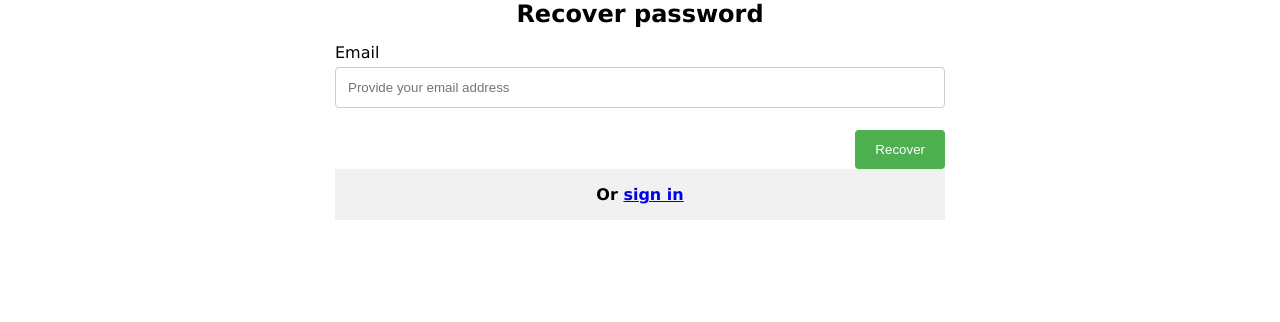
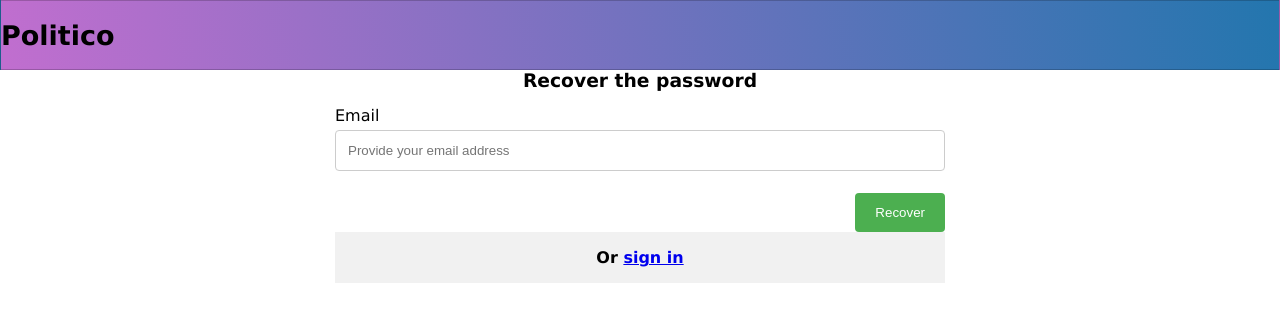
Before and after one commit to AJAkimana/politico, a plain HTML site: page UI/recoverpwd.html in a window 1280 px wide. Drawn offline with Linux system fonts and the light colour scheme.

Commit message:
Add header on auth pages

```diff
--- a/UI/recoverpwd.html
+++ b/UI/recoverpwd.html
@@ -7,10 +7,12 @@
 		<link rel="stylesheet" type="text/css" href="../public/css/style.css">
 	</head>
 	<body>
-		<header>
-			<h2 class="text-center">Recover password</h2>
-		</header>
-
+		<div class="navbar">
+			<h2 class="text-center">Politico</h2>
+		</div>
+		<div class="row">
+			<h3 class="text-center">Recover the password</h3>
+		</div>
 		<div class="row">
 			<div class="col-smt-12 col-tab-2 col-lap-3 col-dsk-3"></div>
 			<div class="col-smt-12 col-tab-8 col-lap-6 col-dsk-6">
--- a/public/navselect.js
+++ b/public/navselect.js
@@ -2,6 +2,5 @@ let mainNav = document.getElementById('js-menu');
 let navBarToggle = document.getElementById('js-navbar-toggle');
 
 navBarToggle.addEventListener('click', function () {
-
     mainNav.classList.toggle('active');
 });
```
Also changed, not shown: UI/signin.html (+6 -4 lines), UI/signup.html (+6 -4 lines).
